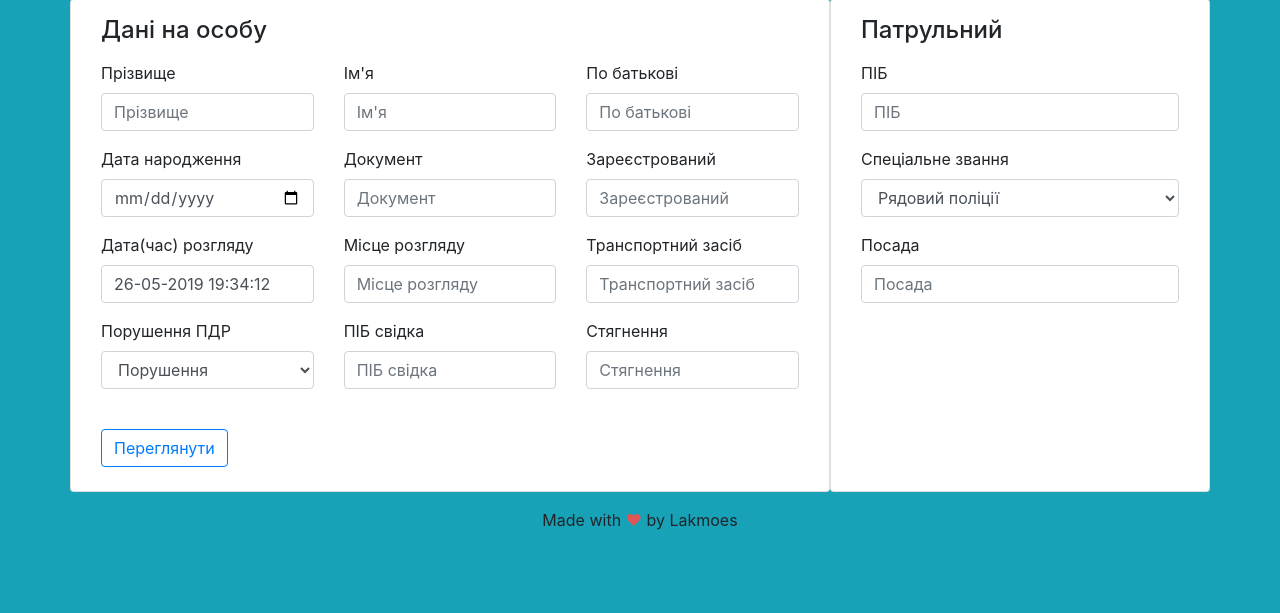
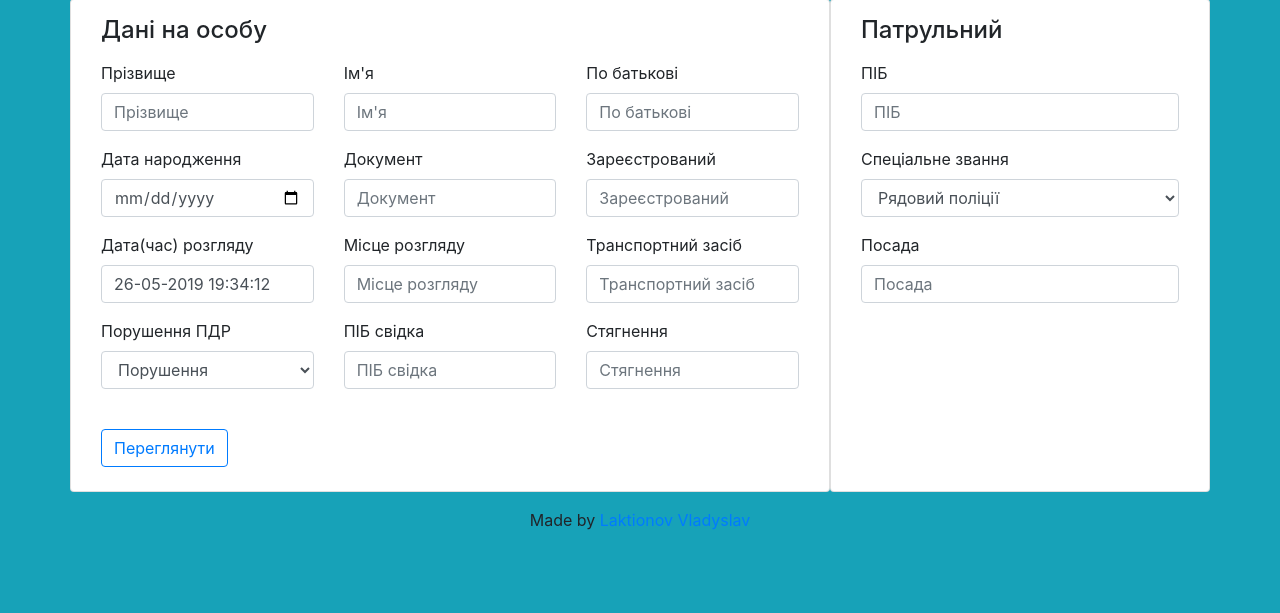
Before and after one commit to LaktionovVladyslav/HelpexApp, a Flask app: page / in a window 1280 px wide. Shown: the part 133-746 px from the top of the page. Run offline with Flask 2, Linux system fonts and the light colour scheme; data that the repository does not hold is empty; some libraries are stand-ins or nearby versions.

Commit message:
Change footer text
Change Lakmoes to Laktionov Vladyslav and add link to GitHub

```diff
--- a/templates/index.html
+++ b/templates/index.html
@@ -33,7 +33,7 @@
 
   <!-- Copyright -->
   <div class="footer-copyright text-center py-3">
-    Made with <span style="color: #e25555;">&#9829;</span> by Lakmoes
+    Made by <a class="footer-copyright text-center py-3" href="https://github.com/LaktionovVladyslav">Laktionov Vladyslav</a>
   </div>
   <!-- Copyright -->
 {% endblock %}
```
